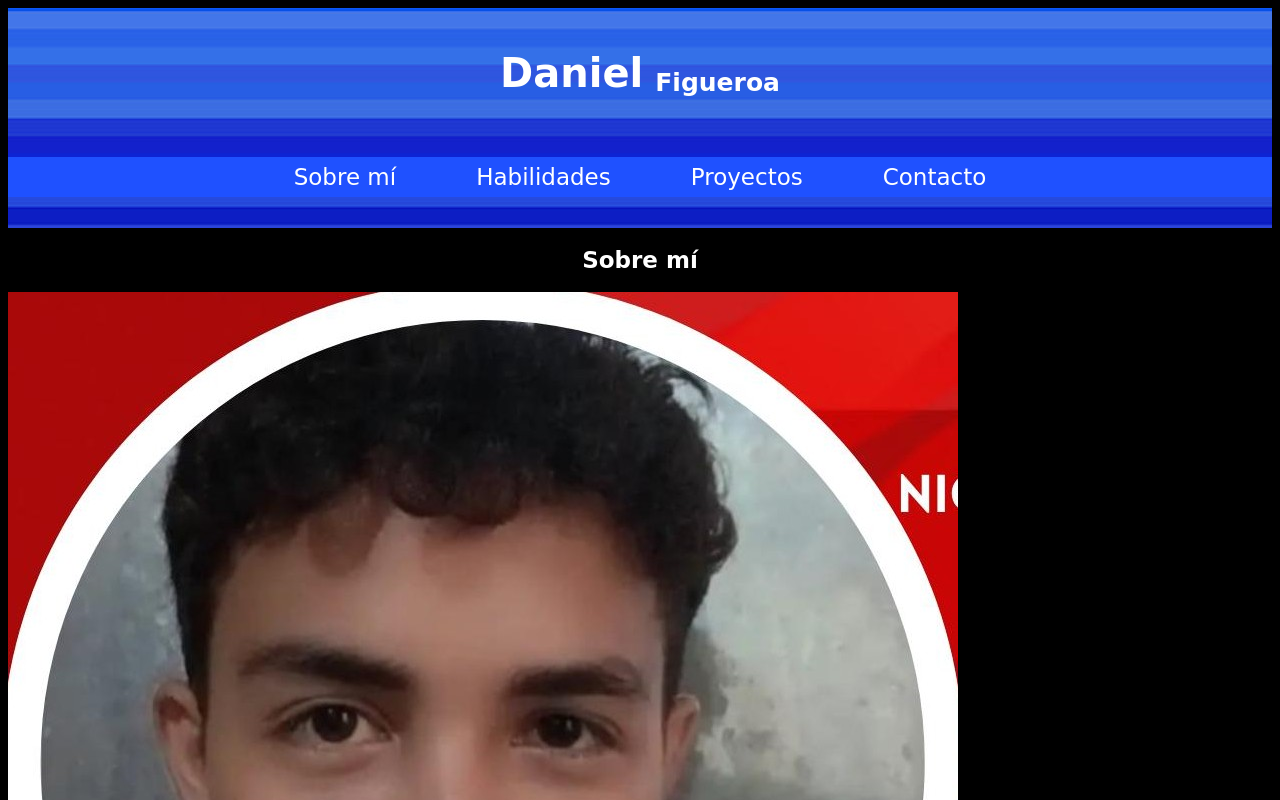
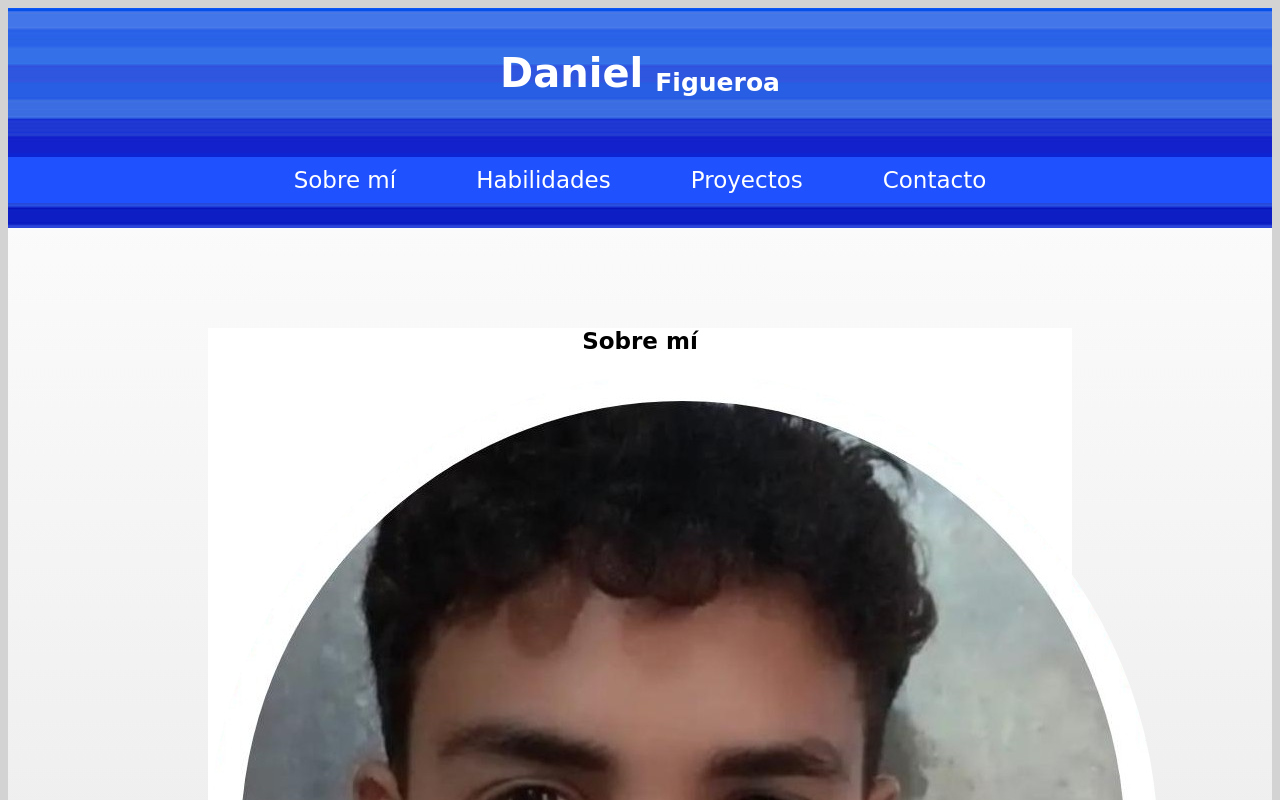
Before and after one commit to Daniel-Orion-Figueroa/Blog-personal---Html-y-css, a plain HTML site: page index.html in a window 1280 px wide. Shown: the top 800 px of the page. Drawn offline with Linux system fonts and the light colour scheme; a web font is replaced by a local one.

Commit message:
Diseño del footer y creación de la vista principal o Main

```diff
--- a/css/styles.css
+++ b/css/styles.css
@@ -1,7 +1,8 @@
 :root {
-    --claro: #ffffff;
+    --claro: #d3d3d3;
+    --blanco: #ffffff;
     --oscuro: #000000;
-
+    --azul: rgb(31, 81, 255);
 }
 
 /* Globales */
@@ -9,7 +10,7 @@ html {
     font-size: 62.5%;
     box-sizing: border-box;
     scroll-snap-type: y mandatory;
-    background-color: var(--oscuro);
+    background-color: var(--claro);
 }
 
 *, *:before, *:after{
@@ -19,7 +20,7 @@ html {
 body{
     font-size: 16px; /*1 rem = 10 px*/
     font-family: "Edu SA Hand", cursive;
-
+    background-image: linear-gradient(to top, var(--claro) 0%, var(--blanco) 100%);
 }
 
 /* tipografia */
@@ -30,7 +31,7 @@ h1{
 
 h2{
     font-size: 2.3rem;
-    color: var(--claro);
+    color: var(--oscuro);
 }
 
 h3{
@@ -43,11 +44,15 @@ h1, h2, h3{
 
 p {
     font-size: 1.8rem;
-    color: var(--claro);
+    color: var(--oscuro);
 }
 
 .w-sm-100{ /* sm = small */
     width: 100%;
+}
+
+.imgUser {
+    border-radius: 50%;
 }
 
 /* Titulo y Logo */
@@ -56,7 +61,7 @@ p {
     display: flex;
     flex-direction: column;
     justify-content: space-between;
-    color: var(--claro);
+    color: var(--blanco);
     font-size: 4rem;
 }
 
@@ -79,7 +84,7 @@ p {
         display: flex;
         flex-direction: row;
         justify-content: space-between;
-        color: var(--claro);
+        color: var(--blanco);
         font-size: 4rem;
         padding-top: 0;
     }
@@ -126,7 +131,7 @@ header {
 
 @media (min-width: 660px) {
     .nav-background {
-    background-color: rgb(31, 81, 255);
+    background-color: var(--azul);
     }
 
 
@@ -134,10 +139,10 @@ header {
 
 @media (min-width: 660px) {
     .nav-principal {
-        background-color: rgb(31, 81, 255);
+        background-color: var(--azul);
         margin-bottom: 0rem;
         margin: 5rem auto;
-        padding: 0.7rem;
+        padding: 1rem;
         display: flex;
         flex-direction: row;
         justify-content: space-between;
@@ -148,10 +153,10 @@ header {
 .nav-principal a {
     text-align: center;
     text-decoration: none;
-    color: var(--claro);
+    color: var(--blanco);
     font-size: 2.3rem;
+    font-weight: 500;
     padding: 0rem 4rem;
-
 }
 
 @media (min-width: 660px) {
@@ -161,7 +166,7 @@ header {
     font-size: 2.3rem;
     padding: 0rem 7rem;
     border-style: dashed;
-    border-color: var(--claro);
+    border-color: var(--blanco);
     border-radius: 50%;
     border-bottom: #000000;
 }
@@ -172,7 +177,7 @@ header {
     font-size: 2.3rem;
     padding: 0rem 7rem;
     border-style: dashed;
-    border-color: var(--claro);
+    border-color: var(--blanco);
     border-radius: 50%;
     border-bottom: #000000;
 }
@@ -187,3 +192,31 @@ header {
 .contenedor img {
     border-radius: 50%;
 }
+
+/* Contenido Principal */
+
+main {
+    margin: 10rem 20rem;
+    background-color: var(--blanco);
+    display: block;
+
+}
+
+section {
+
+}
+
+/* Footer */
+
+footer {
+    background-color: var(--azul);
+    text-align: center;
+    padding: .1rem;
+
+}
+
+footer p {
+    font-size: 2.5rem;
+    font-weight: 500;
+    color: var(--blanco);
+}
--- a/index.html
+++ b/index.html
@@ -31,9 +31,10 @@
         </div>
     </header>
 
+    <main>
         <section class="contenido">
             <h2>Sobre mí</h2>
-        <img src="assets/img/tarjeta FenixShip.jpeg" alt="Imagen Personal">
+            <img class="imgUser" src="assets/img/tarjeta FenixShip.jpeg" alt="Imagen Personal">
             <p>Lorem ipsum dolor, sit amet consectetur adipisicing elit. Eum voluptas consequatur molestiae modi pariatur? Ipsum dignissimos necessitatibus corrupti? Ipsam iste nobis aut officia adipisci commodi debitis. Necessitatibus id eveniet vero.</p>
         </section>
             <h2>Habilidades</h2>
@@ -90,6 +91,8 @@
                 </fieldset>
             </form>
         </section>
+    </main>
+
 
     <footer>
         <p>Todos los derechos reservados - Daniel Figueroa &reg;</p>
```
Lines whose indentation alone changed are shown as unchanged.
